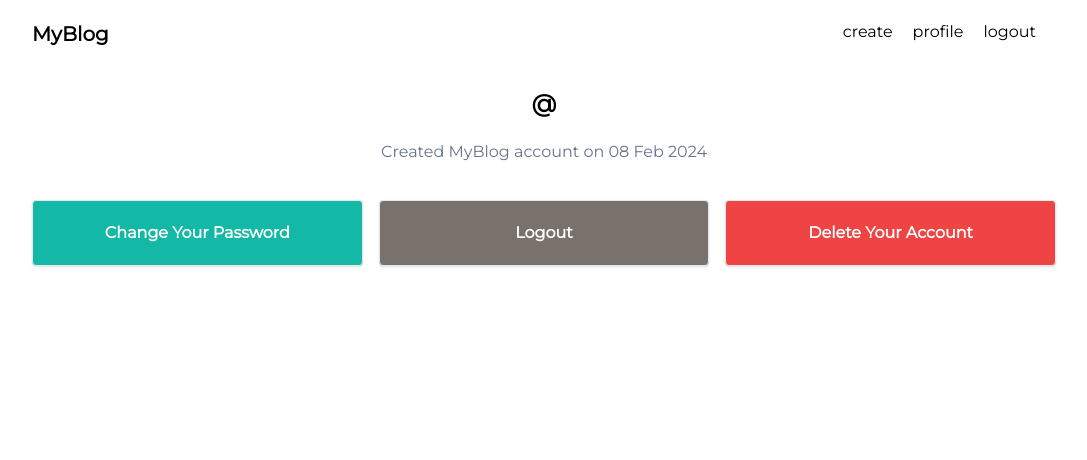
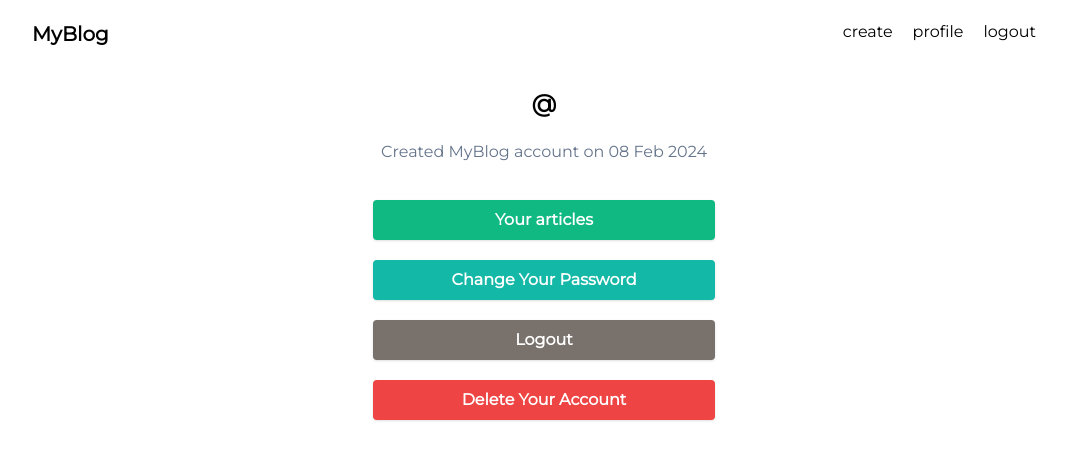
Before and after one commit to Prajwal-Pawar/MyBlog, a React (Vite) app in the folder client/: page /user/profile in a window 1280 px wide. Shown: the top 460 px of the page, without its empty margins (96-1183 px from the left). Built offline with nearby package versions, Linux system fonts and the light colour scheme; no server answers; sample sign-in values are in the browser's storage.

Commit message:
change Profile design

```diff
--- a/client/src/pages/Profile.jsx
+++ b/client/src/pages/Profile.jsx
@@ -49,16 +49,20 @@ const Profile = () => {
         Created MyBlog account on {dayjs(user.createdAt).format("DD MMM YYYY")}
       </p>
 
-      <div className="w-full flex flex-row justify-evenly mt-4">
-        <Link className="border p-5 w-1/3 text-center mr-4  shadow bg-teal-500 hover:bg-teal-600 focus:shadow-outline focus:outline-none text-white font-bold rounded">
+      <div className="w-full flex flex-col justify-center items-center mt-4">
+        <Link className="w-1/3 text-center shadow bg-emerald-500 hover:bg-emerald-600 focus:shadow-outline focus:outline-none text-white font-bold py-2 px-4 rounded mb-5">
+          <p>Your articles</p>
+        </Link>
+
+        <Link className="w-1/3 text-center shadow bg-teal-500 hover:bg-teal-600 focus:shadow-outline focus:outline-none text-white font-bold py-2 px-4 rounded mb-5">
           <p>Change Your Password</p>
         </Link>
 
-        <Link className="border p-5 w-1/3 text-center mr-4 shadow bg-stone-500 hover:bg-stone-600 focus:shadow-outline focus:outline-none text-white font-bold rounded">
+        <Link className="w-1/3 text-center shadow bg-stone-500 hover:bg-stone-600 focus:shadow-outline focus:outline-none text-white font-bold py-2 px-4 rounded mb-5">
           <p>Logout</p>
         </Link>
 
-        <Link className="border p-5 w-1/3 text-center shadow bg-red-500 hover:bg-red-600 focus:shadow-outline focus:outline-none text-white font-bold rounded">
+        <Link className="w-1/3 text-center shadow bg-red-500 hover:bg-red-600 focus:shadow-outline focus:outline-none text-white font-bold py-2 px-4 rounded mb-5">
           <p>Delete Your Account</p>
         </Link>
       </div>
```
